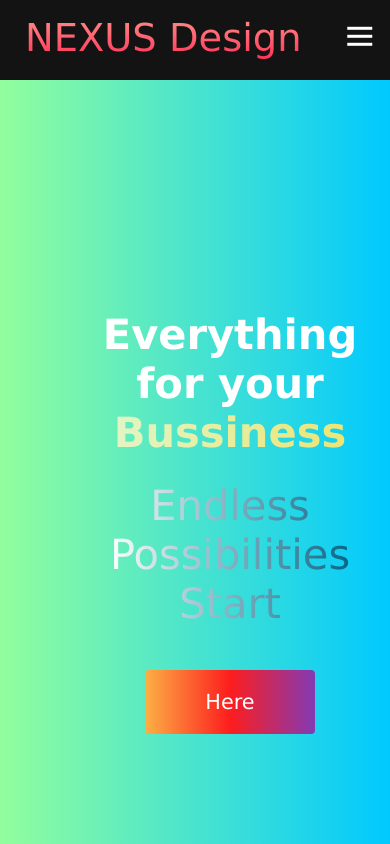
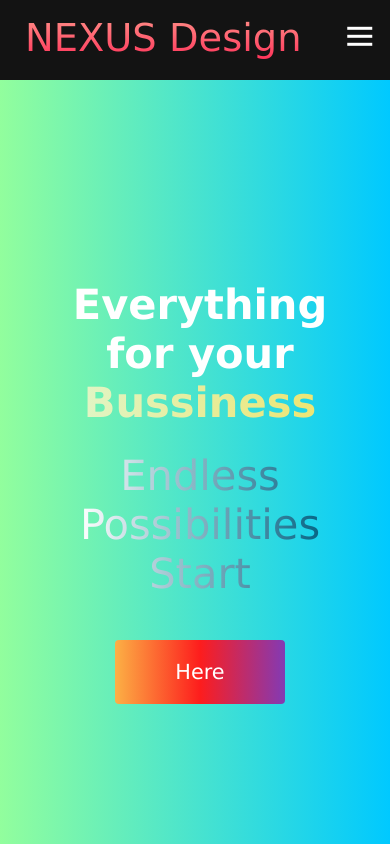
Before and after one commit to Jure944/NEXUS-Design, a plain HTML site: page index.html in a window 390 px wide. Shown: the top 844 px of the page. Drawn offline with Linux system fonts and the light colour scheme.

Commit message:
Update style.css

```diff
--- a/style.css
+++ b/style.css
@@ -253,6 +253,11 @@ body{
 @media screen and (max-width: 768px){
     .hero_heading{
         font-size: 2.6em;
+    }
+
+    .hero_container{
+        margin: 0;
+        padding: 0;
     }
 
     .hero_description{
```
